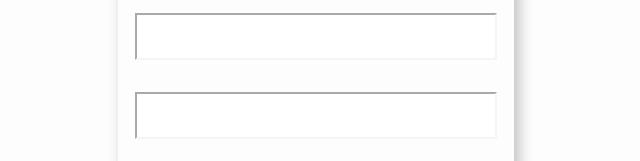
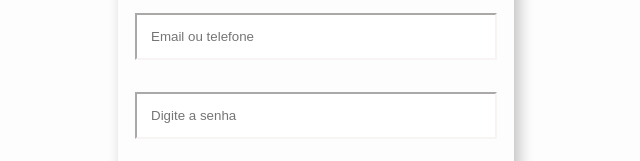
Before and after one commit to Edionesousa/Tela-login-facebook-clone, a plain HTML site: page index.html in a window 1280 px wide. Shown: the part 188-349 px from the top of the page, without its empty margins (324-964 px from the left). Drawn offline with Linux system fonts and the light colour scheme.

Commit message:
Ajuda sem a senha/ placeholder

```diff
--- a/index.html
+++ b/index.html
@@ -16,8 +16,8 @@
     <section id="principal">
         <div class="titulo">Entre no facebook</div>
         <div class="login">
-            <input type="email" name="e-mail" id=""><br>
-            <input type="password" name="senha" id=""><br>
+            <input type="text" placeholder="Email ou telefone"name="e-mail" id=""><br>
+            <input type="password" placeholder="Digite a senha"name="senha" id=""><br>
         </div>
         <div class="botao_entrar">
            <a href="#"><input type="button" value="Entrar"></a>
```
